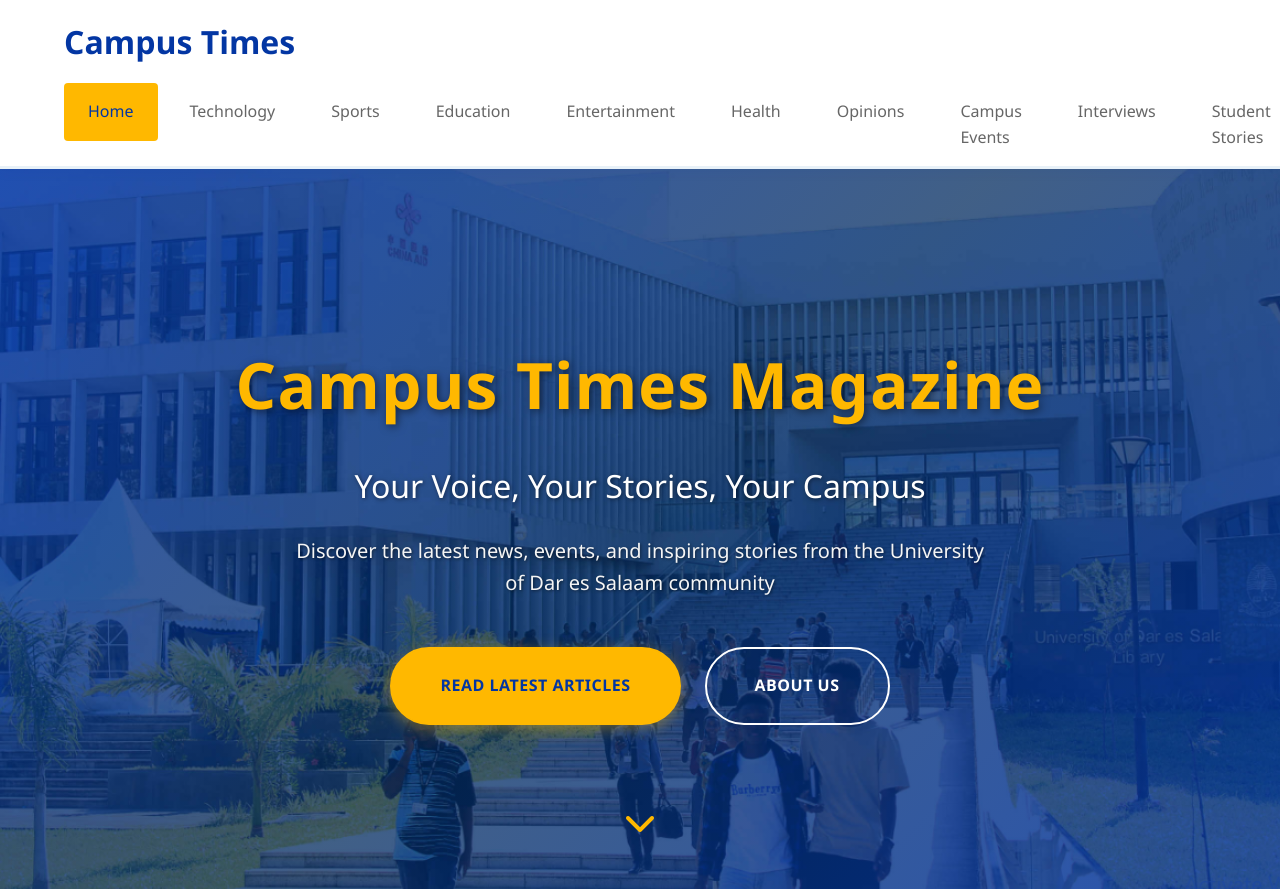
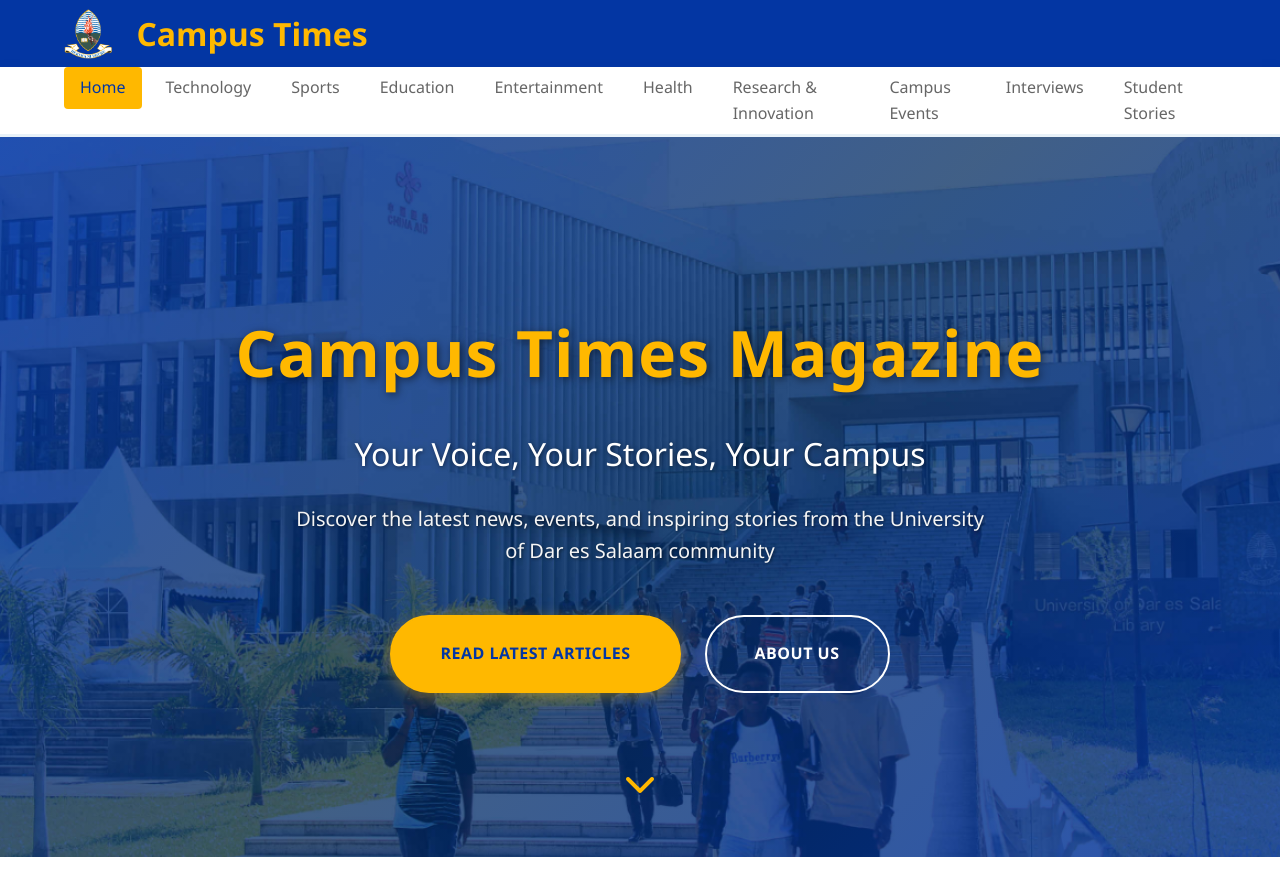
Before and after one commit to isaka-12/udsm-campus-times-magazine, a plain HTML site: page index.html in a window 1280 px wide. Shown: the top 889 px of the page. Drawn offline with Linux system fonts and the light colour scheme.

Commit message:
update: added research and innovation page to replace opinions page, updated redme instructions

```diff
--- a/pages/navbar.html
+++ b/pages/navbar.html
@@ -1,8 +1,12 @@
 <nav class="navbar">
-    <div class="navbar-container">
+    <div class="navbar-brand-wrapper">
         <div class="navbar-brand">
+            <img src="assets/udsm logo.png" alt="UDSM Logo" class="navbar-logo">
             <h1><a href="index.html">Campus Times</a></h1>
         </div>
+    </div>
+    <div class="navbar-links-wrapper">
+        <div class="navbar-container">
             <button class="navbar-toggle" aria-label="Toggle navigation">
                 <span></span>
                 <span></span>
@@ -16,11 +20,12 @@
                     <li><a href="pages/education.html">Education</a></li>
                     <li><a href="pages/entertainment.html">Entertainment</a></li>
                     <li><a href="pages/health.html">Health</a></li>
-                <li><a href="pages/opinions.html">Opinions</a></li>
+                    <li><a href="pages/research.html">Research & Innovation</a></li>
                     <li><a href="pages/campus-events.html">Campus Events</a></li>
                     <li><a href="pages/interviews.html">Interviews</a></li>
                     <li><a href="pages/student-stories.html">Student Stories</a></li>
                 </ul>
             </div>
         </div>
+    </div>
 </nav>
--- a/scripts/components.js
+++ b/scripts/components.js
@@ -16,6 +16,7 @@ document.addEventListener('DOMContentLoaded', function() {
             if (navbarPlaceholder) {
                 navbarPlaceholder.innerHTML = data;
                 initializeNavbar();
+                initializeStickyNav();
             }
         })
         .catch(error => console.error('Error loading navbar:', error));
@@ -94,7 +95,34 @@ function fixNavbarLinks() {
         // If we're in root, links are already correct
     });
 }
+// Initialize sticky navigation behavior
+function initializeStickyNav() {
+    const navLinksWrapper = document.querySelector('.navbar-links-wrapper');
+    const navBrandWrapper = document.querySelector('.navbar-brand-wrapper');
 
+    if (!navLinksWrapper || !navBrandWrapper) {
+        console.log('Nav wrappers not found');
+        return;
+    }
+
+    // Get the offset position where nav should become fixed
+    const navOffset = navBrandWrapper.offsetHeight;
+
+    console.log('Sticky nav initialized, offset:', navOffset);
+
+    window.addEventListener('scroll', function() {
+        if (window.scrollY > navOffset) {
+            navLinksWrapper.classList.add('fixed');
+            navLinksWrapper.classList.add('scrolled');
+            // Add padding to body to prevent content jump
+            document.body.style.paddingTop = navLinksWrapper.offsetHeight + 'px';
+        } else {
+            navLinksWrapper.classList.remove('fixed');
+            navLinksWrapper.classList.remove('scrolled');
+            document.body.style.paddingTop = '0';
+        }
+    });
+}
 // Fix footer links based on current page location
 function fixFooterLinks() {
     const currentPath = window.location.pathname;
--- a/styles/components.css
+++ b/styles/components.css
@@ -1,12 +1,69 @@
 /* Navbar Styles */
 .navbar {
+    width: 100%;
+}
+
+.navbar-brand-wrapper {
+    background: var(--academic-blue);
+    width: 100%;
+    box-shadow: 0 2px 8px rgba(3, 54, 163, 0.3);
+}
+
+.navbar-brand {
+    max-width: 1200px;
+    margin: 0 auto;
+    padding: var(--spacing-xs) var(--spacing-md);
+    display: flex;
+    align-items: center;
+    gap: var(--spacing-md);
+}
+
+.navbar-logo {
+    height: 50px;
+    width: auto;
+    transition: transform 0.3s ease;
+}
+
+.navbar-logo:hover {
+    transform: scale(1.05);
+}
+
+.navbar-brand h1 {
+    margin: 0;
+    padding: 0;
+}
+
+.navbar-brand a {
+    color: var(--academic-gold);
+    text-decoration: none;
+    font-size: var(--font-size-xxl);
+    font-weight: bold;
+    transition: color 0.3s ease;
+}
+
+.navbar-brand a:hover {
+    color: var(--white);
+}
+
+.navbar-links-wrapper {
     background: var(--white);
+    width: 100%;
     box-shadow: 0 2px 12px rgba(3, 54, 163, 0.08);
     border-bottom: 3px solid var(--light-blue);
-    position: sticky;
+    transition: all 0.3s ease;
+}
+
+.navbar-links-wrapper.fixed {
+    position: fixed;
     top: 0;
-    z-index: 1000;
-    width: 100%;
+    left: 0;
+    right: 0;
+    z-index: 999;
+    box-shadow: 0 4px 16px rgba(3, 54, 163, 0.2);
+}
+
+.navbar-links-wrapper.scrolled {
+    box-shadow: 0 4px 16px rgba(3, 54, 163, 0.15);
 }
 
 .navbar-container {
@@ -17,23 +74,6 @@
     justify-content: space-between;
     align-items: center;
     flex-wrap: wrap;
-}
-
-.navbar-brand h1 {
-    margin: 0;
-    padding: var(--spacing-sm) 0;
-}
-
-.navbar-brand a {
-    color: var(--academic-blue);
-    text-decoration: none;
-    font-size: var(--font-size-xxl);
-    font-weight: bold;
-    transition: color 0.3s ease;
-}
-
-.navbar-brand a:hover {
-    color: var(--dark-gold);
 }
 
 .navbar-toggle {
@@ -73,7 +113,7 @@
 .navbar-nav a {
     color: var(--dark-gray);
     text-decoration: none;
-    padding: var(--spacing-sm) var(--spacing-md);
+    padding: var(--spacing-xs) var(--spacing-sm);
     display: block;
     font-size: var(--font-size-base);
     font-weight: 500;
@@ -83,8 +123,8 @@
 }
 
 .navbar-nav a:hover {
-    background-color: var(--light-blue);
-    color: var(--academic-blue);
+    background-color: var(--academic-blue);
+    color: var(--white);
     transform: translateY(-2px);
 }
 
@@ -96,7 +136,7 @@
     transform: translateX(-50%);
     width: 0;
     height: 2px;
-    background-color: var(--academic-blue);
+    background-color: var(--academic-gold);
     transition: width 0.3s ease;
 }
 
@@ -108,6 +148,15 @@
 @media (max-width: 768px) {
     .navbar-container {
         padding: 0 var(--spacing-sm);
+    }
+
+    .navbar-brand {
+        padding: var(--spacing-xs) var(--spacing-sm);
+        gap: var(--spacing-sm);
+    }
+
+    .navbar-logo {
+        height: 40px;
     }
 
     .navbar-toggle {
@@ -131,7 +180,7 @@
     }
 
     .navbar-nav a {
-        padding: var(--spacing-md);
+        padding: var(--spacing-sm);
         border-bottom: 1px solid var(--light-blue);
     }
 }
--- a/styles/main.css
+++ b/styles/main.css
@@ -3,6 +3,10 @@
     margin: 0;
     padding: 0;
     box-sizing: border-box;
+}
+
+html {
+    scroll-behavior: smooth;
 }
 
 body {
@@ -11,6 +15,7 @@ body {
     line-height: 1.6;
     color: var(--black);
     background-color: var(--white);
+    overflow-x: hidden;
 }
 
 /* Ensure content is not hidden behind sticky navbar */
```
Also changed, not shown: assets/udsm logo.png (added), 1 other file. Lines whose indentation alone changed are shown as unchanged.
